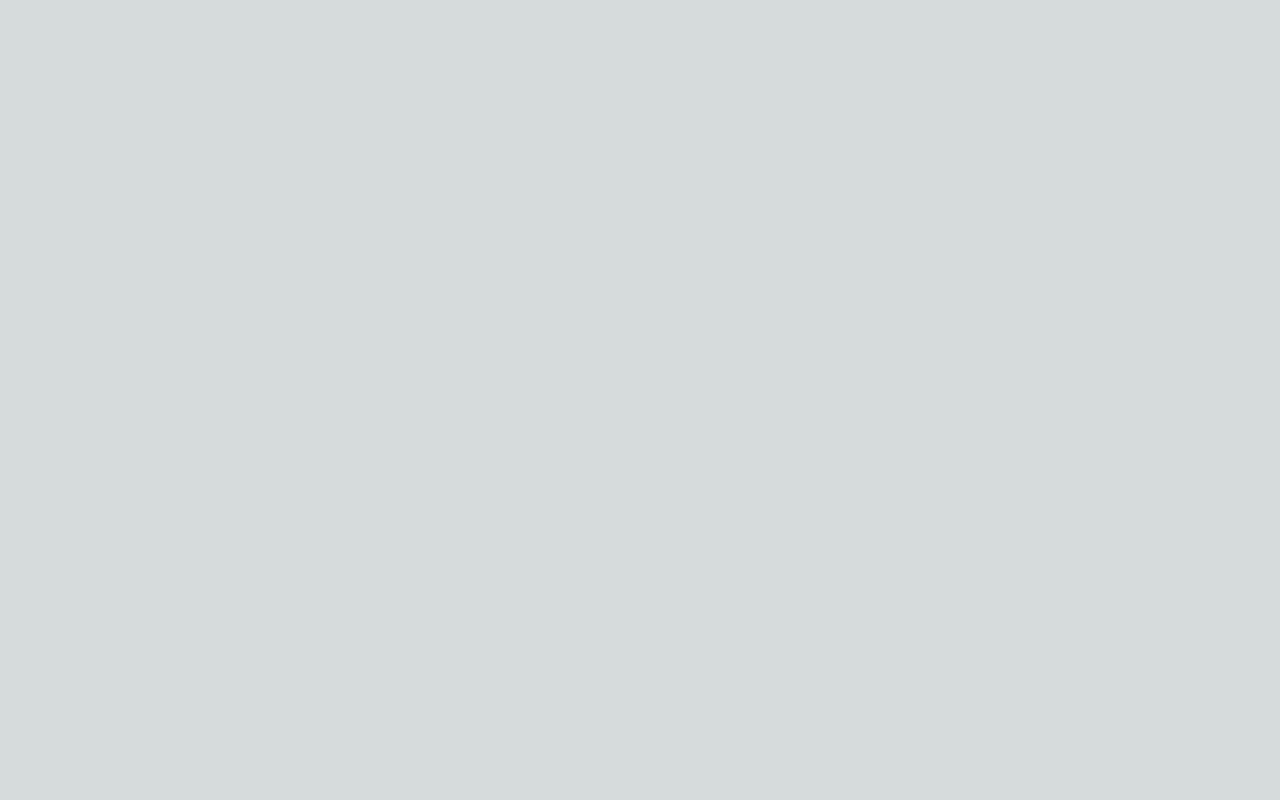
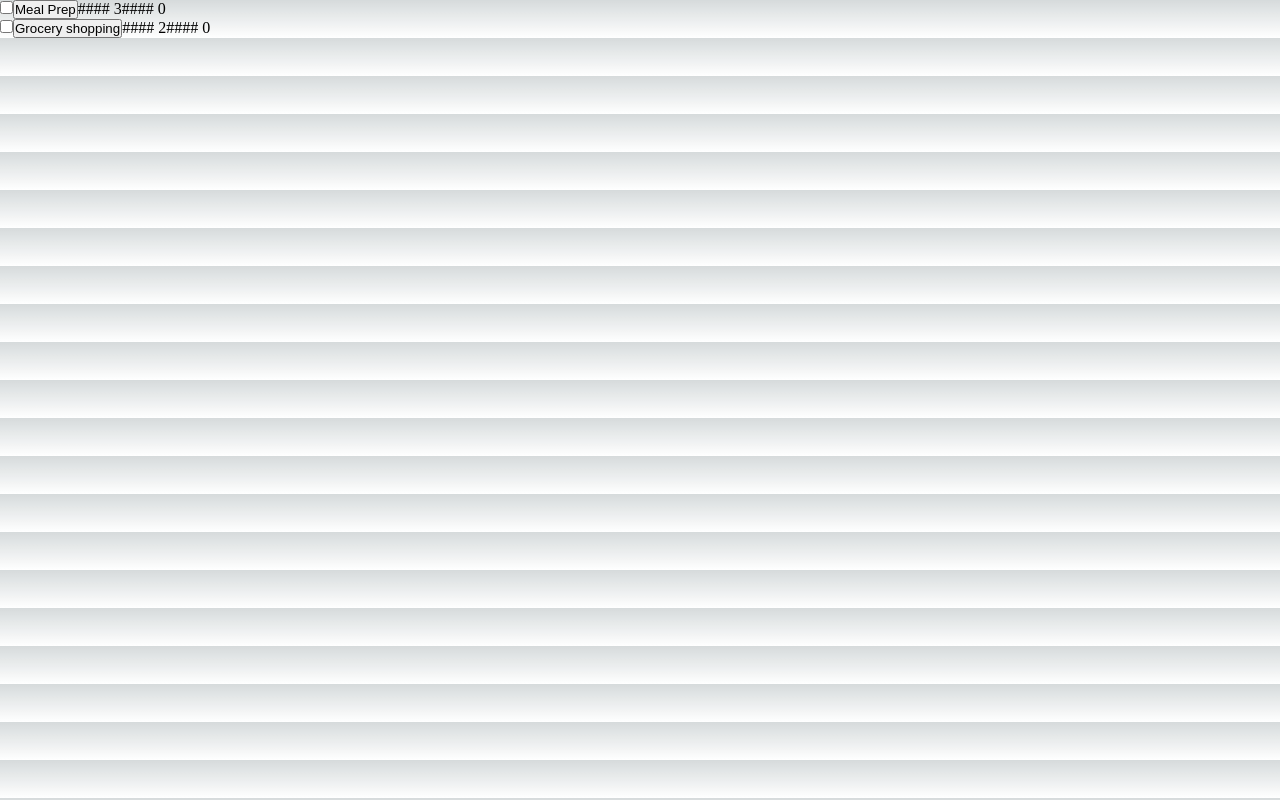
Before and after one commit to carocodingk/PomodoroTracker, a Next.js app: page / in a window 1280 px wide. Built offline with nearby package versions, Linux system fonts and the light colour scheme.

Commit message:
Added constant values for time and component to show list of tasks and their details

```diff
--- a/src/pages/index.js
+++ b/src/pages/index.js
@@ -1,14 +1,36 @@
 import { useState } from "react";
 
+// Initial values
+const workTime = 5;
+const breakTime = 2;
+const initialTasks = [{key: 0, taskName: 'Meal Prep', expectedCycles: 3, actualTime: 0, finished: false},
+                      {key: 1, taskName: 'Grocery shopping', expectedCycles: 2, actualTime: 0, finished: false} ];
 
-// function ActivityManager(){
-//   return(
-//     <div></div>
-//   );
-// }
+
+
+
+function TaskManager(){
+  const [taskList, setTaskList] = useState(initialTasks)
+
+  return(
+    <div>
+      <ul>
+        {taskList.map((task) => (
+          <li>
+            <input type="checkbox" checked={task.finished} />
+            <input type="button" value={task.taskName}/>
+            #### {task.expectedCycles}
+            #### {task.actualTime}
+          </li>
+        ))}
+      </ul>
+    </div>
+  );
+}
 
 
 export default function Home() {
+  const [taskKeys, setTaskKey] = useState(2)
   const [taskInProgress, setTaskInProgress] = useState({
     taskId: -1,
     taskName: ""
@@ -17,7 +39,7 @@ export default function Home() {
 
   return (
     <div>
-
+      <TaskManager />
     </div>
   );
 }
```
